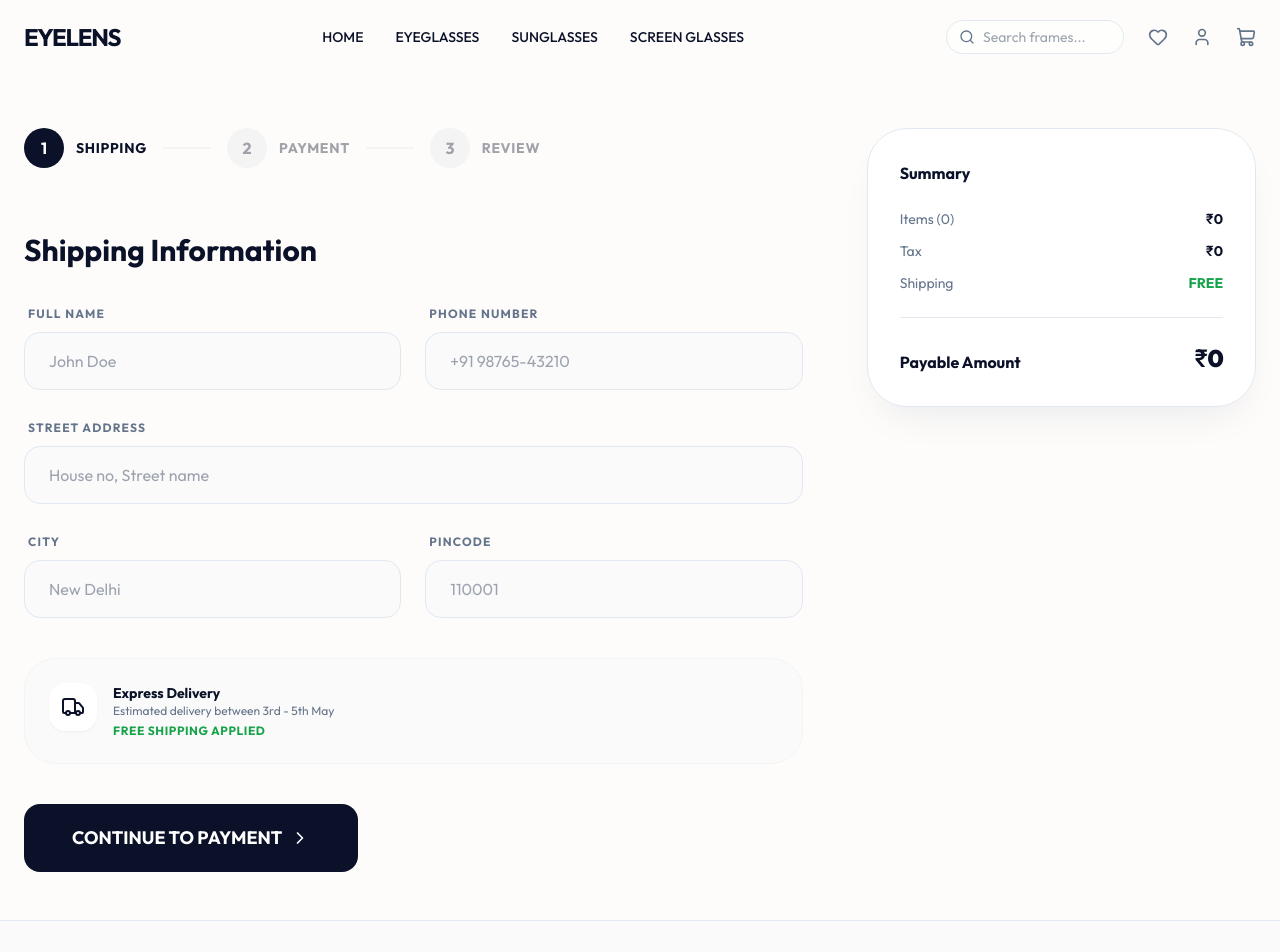
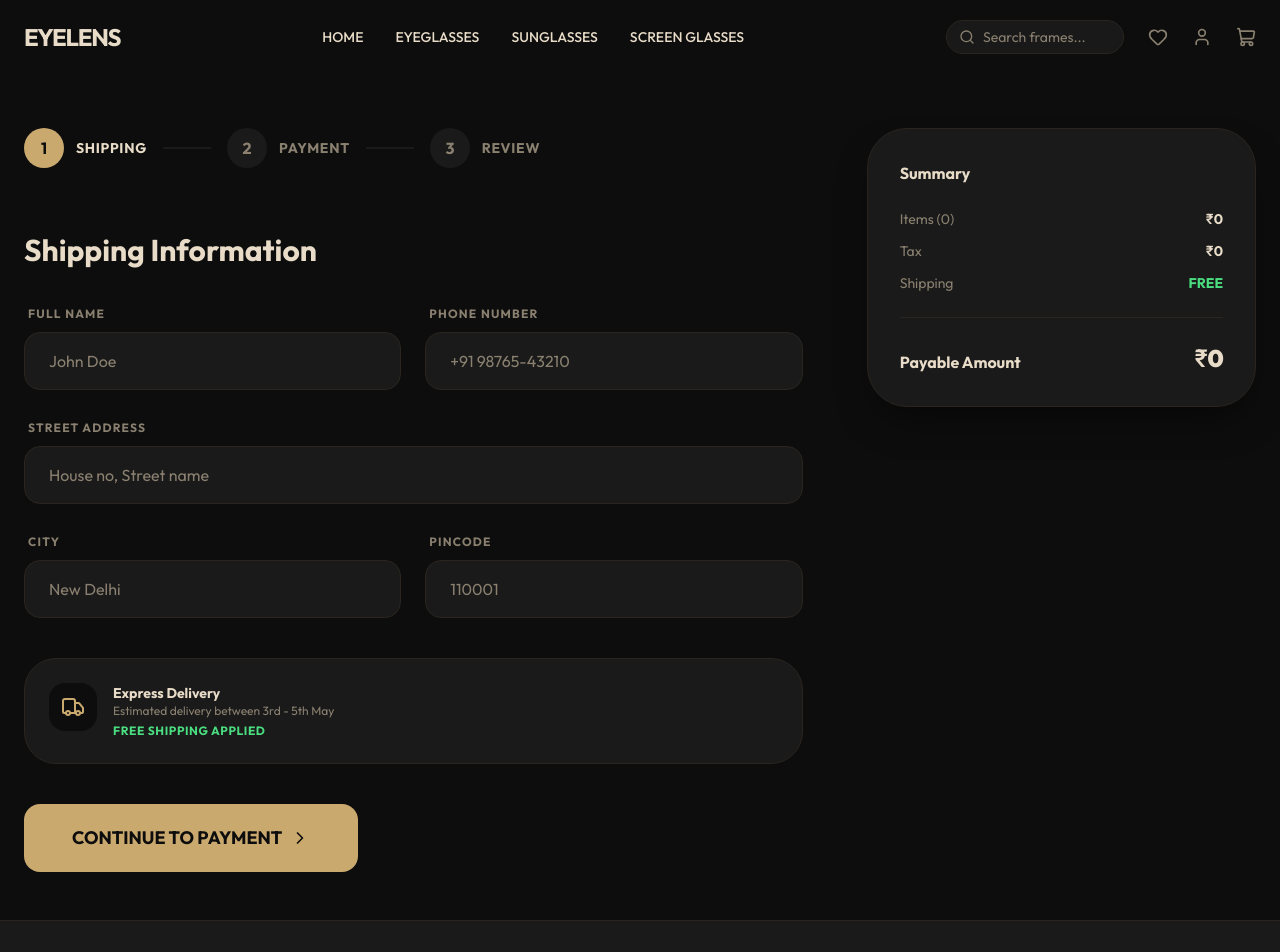
Before and after one commit to sagar-6435/eye-lens, a React (Vite) app: page /checkout in a window 1280 px wide. Shown: the top 952 px of the page. Built offline with nearby package versions, Linux system fonts and the light colour scheme; a web font is replaced by a local one.

Commit message:
hero change

```diff
--- a/index.html
+++ b/index.html
@@ -4,7 +4,7 @@
     <meta charset="UTF-8" />
     <link rel="icon" type="image/svg+xml" href="/favicon.svg" />
     <meta name="viewport" content="width=device-width, initial-scale=1.0" />
-    <title>Eyelens | Premium Eyewear</title>
+    <title>EYE LENS VISION CARE</title>
   </head>
   <body>
     <div id="root"></div>
--- a/src/components/Navbar.tsx
+++ b/src/components/Navbar.tsx
@@ -25,7 +25,7 @@ const Navbar: React.FC = () => {
   return (
     <nav
       className={`fixed top-0 left-0 right-0 z-50 transition-all duration-300 ${
-        isScrolled ? 'bg-white/80 backdrop-blur-md shadow-sm py-3' : 'bg-transparent py-5'
+        isScrolled ? 'bg-secondary/90 backdrop-blur-md shadow-premium py-3 border-b border-border' : 'bg-transparent py-5'
       }`}
     >
       <div className="container mx-auto px-4 md:px-6 flex items-center justify-between">
@@ -52,12 +52,12 @@ const Navbar: React.FC = () => {
         </div>
 
         <div className="flex items-center space-x-4 md:space-x-6">
-          <div className="hidden sm:flex items-center border border-border rounded-full px-3 py-1.5 bg-white/50 focus-within:bg-white focus-within:border-primary transition-all">
+          <div className="hidden sm:flex items-center border border-border rounded-full px-3 py-1.5 bg-white/5 focus-within:bg-white/10 focus-within:border-accent transition-all">
             <Search size={16} className="text-muted-foreground mr-2" />
             <input
               type="text"
               placeholder="Search frames..."
-              className="bg-transparent border-none outline-none text-sm w-32 focus:w-48 transition-all"
+              className="bg-transparent border-none outline-none text-sm w-32 focus:w-48 transition-all text-primary placeholder:text-muted-foreground"
             />
           </div>
 
@@ -94,7 +94,7 @@ const Navbar: React.FC = () => {
             initial={{ opacity: 0, height: 0 }}
             animate={{ opacity: 1, height: 'auto' }}
             exit={{ opacity: 0, height: 0 }}
-            className="md:hidden bg-white border-t border-border overflow-hidden"
+            className="md:hidden bg-secondary border-t border-border overflow-hidden"
           >
             <div className="flex flex-col p-4 space-y-4">
               <Link
--- a/src/index.css
+++ b/src/index.css
@@ -16,27 +16,27 @@
   }
 
   .btn-primary {
-    @apply bg-primary text-white px-8 py-4 rounded-full font-bold transition-all duration-300 hover:shadow-premium hover:-translate-y-1 active:scale-95 disabled:opacity-50;
+    @apply bg-accent text-secondary px-8 py-4 rounded-full font-bold transition-all duration-300 hover:shadow-gold hover:-translate-y-1 active:scale-95 disabled:opacity-50;
   }
 
   .btn-accent {
-    @apply bg-accent text-white px-8 py-4 rounded-full font-bold transition-all duration-300 hover:bg-accent-hover hover:shadow-gold hover:-translate-y-1 active:scale-95;
+    @apply bg-accent text-secondary px-8 py-4 rounded-full font-bold transition-all duration-300 hover:bg-accent-hover hover:shadow-gold hover:-translate-y-1 active:scale-95;
   }
 
   .btn-outline {
-    @apply border-2 border-primary text-primary px-8 py-4 rounded-full font-bold transition-all duration-300 hover:bg-primary hover:text-white active:scale-95;
+    @apply border-2 border-accent text-accent px-8 py-4 rounded-full font-bold transition-all duration-300 hover:bg-accent hover:text-secondary active:scale-95;
   }
 
   .glass-card {
-    @apply bg-white/70 backdrop-blur-xl border border-white/40 shadow-[0_8px_30px_rgba(0,0,0,0.04)];
+    @apply bg-white/5 backdrop-blur-xl border border-white/10 shadow-[0_8px_30px_rgba(0,0,0,0.4)];
   }
 
   .no-scrollbar::-webkit-scrollbar {
     display: none;
   }
   .no-scrollbar {
-    -ms-overflow-style: none; /* IE and Edge */
-    scrollbar-width: none; /* Firefox */
+    -ms-overflow-style: none;
+    scrollbar-width: none;
   }
 }
 
--- a/src/pages/CheckoutPage.tsx
+++ b/src/pages/CheckoutPage.tsx
@@ -28,19 +28,19 @@ const CheckoutPage: React.FC = () => {
           animate={{ opacity: 1, scale: 1 }}
           className="max-w-md mx-auto"
         >
-          <div className="w-24 h-24 bg-green-50 text-green-600 rounded-full flex items-center justify-center mx-auto mb-8">
+          <div className="w-24 h-24 bg-green-900/30 text-green-400 rounded-full flex items-center justify-center mx-auto mb-8">
             <CheckCircle2 size={56} />
           </div>
           <h1 className="text-4xl font-bold tracking-tight mb-4">Order Placed!</h1>
           <p className="text-muted-foreground mb-12">Your vision is on its way. We've sent the order details and tracking link to your email.</p>
-          <div className="bg-zinc-50 p-6 rounded-3xl mb-12 inline-block text-left w-full">
+          <div className="bg-muted p-6 rounded-3xl mb-12 inline-block text-left w-full">
              <div className="flex justify-between items-center mb-4">
                <span className="text-sm text-muted-foreground">Order ID:</span>
                <span className="font-bold">#EYE-90210-2026</span>
              </div>
              <div className="flex justify-between items-center">
                <span className="text-sm text-muted-foreground">Status:</span>
-               <span className="bg-green-100 text-green-700 px-3 py-1 rounded-full text-xs font-bold uppercase">Processing</span>
+               <span className="bg-green-900/30 text-green-400 px-3 py-1 rounded-full text-xs font-bold uppercase">Processing</span>
              </div>
           </div>
           <Link to="/shop" className="btn-primary">CONTINUE SHOPPING</Link>
@@ -63,12 +63,12 @@ const CheckoutPage: React.FC = () => {
              ].map((s) => (
                <React.Fragment key={s.n}>
                  <div className="flex items-center gap-3 shrink-0">
-                    <div className={`w-10 h-10 rounded-full flex items-center justify-center font-bold transition-all ${step >= s.n ? 'bg-primary text-white' : 'bg-zinc-100 text-zinc-400'}`}>
+                    <div className={`w-10 h-10 rounded-full flex items-center justify-center font-bold transition-all ${step >= s.n ? 'bg-accent text-secondary' : 'bg-muted text-muted-foreground'}`}>
                       {s.n}
                     </div>
-                    <span className={`text-sm font-bold uppercase tracking-wider ${step >= s.n ? 'text-primary' : 'text-zinc-400'}`}>{s.label}</span>
+                    <span className={`text-sm font-bold uppercase tracking-wider ${step >= s.n ? 'text-primary' : 'text-muted-foreground'}`}>{s.label}</span>
                  </div>
-                 {s.n < 3 && <div className={`w-12 h-[2px] shrink-0 ${step > s.n ? 'bg-primary' : 'bg-zinc-100'}`} />}
+                 {s.n < 3 && <div className={`w-12 h-[2px] shrink-0 ${step > s.n ? 'bg-accent' : 'bg-muted'}`} />}
                </React.Fragment>
              ))}
           </div>
@@ -87,36 +87,36 @@ const CheckoutPage: React.FC = () => {
                    <div className="grid grid-cols-1 md:grid-cols-2 gap-6">
                       <div className="space-y-2">
                         <label className="text-xs font-bold uppercase tracking-widest text-muted-foreground ml-1">Full Name</label>
-                        <input type="text" placeholder="John Doe" className="w-full px-6 py-4 bg-zinc-50 border border-border rounded-2xl outline-none focus:border-primary transition-all" />
+                        <input type="text" placeholder="John Doe" className="w-full px-6 py-4 bg-muted border border-border rounded-2xl outline-none focus:border-accent transition-all text-primary placeholder:text-muted-foreground" />
                       </div>
                       <div className="space-y-2">
                         <label className="text-xs font-bold uppercase tracking-widest text-muted-foreground ml-1">Phone Number</label>
-                        <input type="tel" placeholder="+91 98765-43210" className="w-full px-6 py-4 bg-zinc-50 border border-border rounded-2xl outline-none focus:border-primary transition-all" />
+                        <input type="tel" placeholder="+91 98765-43210" className="w-full px-6 py-4 bg-muted border border-border rounded-2xl outline-none focus:border-accent transition-all text-primary placeholder:text-muted-foreground" />
                       </div>
                       <div className="md:col-span-2 space-y-2">
                         <label className="text-xs font-bold uppercase tracking-widest text-muted-foreground ml-1">Street Address</label>
-                        <input type="text" placeholder="House no, Street name" className="w-full px-6 py-4 bg-zinc-50 border border-border rounded-2xl outline-none focus:border-primary transition-all" />
+                        <input type="text" placeholder="House no, Street name" className="w-full px-6 py-4 bg-muted border border-border rounded-2xl outline-none focus:border-accent transition-all text-primary placeholder:text-muted-foreground" />
                       </div>
                       <div className="space-y-2">
                         <label className="text-xs font-bold uppercase tracking-widest text-muted-foreground ml-1">City</label>
-                        <input type="text" placeholder="New Delhi" className="w-full px-6 py-4 bg-zinc-50 border border-border rounded-2xl outline-none focus:border-primary transition-all" />
+                        <input type="text" placeholder="New Delhi" className="w-full px-6 py-4 bg-muted border border-border rounded-2xl outline-none focus:border-accent transition-all text-primary placeholder:text-muted-foreground" />
                       </div>
                       <div className="space-y-2">
                         <label className="text-xs font-bold uppercase tracking-widest text-muted-foreground ml-1">Pincode</label>
-                        <input type="text" placeholder="110001" className="w-full px-6 py-4 bg-zinc-50 border border-border rounded-2xl outline-none focus:border-primary transition-all" />
+                        <input type="text" placeholder="110001" className="w-full px-6 py-4 bg-muted border border-border rounded-2xl outline-none focus:border-accent transition-all text-primary placeholder:text-muted-foreground" />
                       </div>
                    </div>
                 </div>
 
-                <div className="p-6 bg-zinc-50 rounded-[2rem] border border-zinc-100">
+                <div className="p-6 bg-muted rounded-[2rem] border border-border">
                    <div className="flex gap-4">
-                      <div className="w-12 h-12 bg-white rounded-2xl flex items-center justify-center text-primary shadow-sm">
+                      <div className="w-12 h-12 bg-secondary rounded-2xl flex items-center justify-center text-accent">
                         <Truck size={24} />
                       </div>
                       <div>
                         <p className="font-bold text-sm">Express Delivery</p>
                         <p className="text-xs text-muted-foreground">Estimated delivery between 3rd - 5th May</p>
-                        <p className="text-xs font-bold text-green-600 mt-1 uppercase tracking-wider">Free Shipping Applied</p>
+                        <p className="text-xs font-bold text-green-400 mt-1 uppercase tracking-wider">Free Shipping Applied</p>
                       </div>
                    </div>
                 </div>
@@ -146,17 +146,17 @@ const CheckoutPage: React.FC = () => {
                         <button
                           key={method.id}
                           onClick={() => setPaymentMethod(method.id)}
-                          className={`p-6 rounded-3xl text-left border-3 transition-all flex items-center gap-6 ${paymentMethod === method.id ? 'border-primary bg-primary/5' : 'border-zinc-100 hover:border-zinc-200 bg-white'}`}
+                          className={`p-6 rounded-3xl text-left border-2 transition-all flex items-center gap-6 ${paymentMethod === method.id ? 'border-accent bg-accent/10' : 'border-border hover:border-border/70 bg-muted'}`}
                         >
-                           <div className={`w-14 h-14 rounded-2xl flex items-center justify-center ${paymentMethod === method.id ? 'bg-primary text-white' : 'bg-zinc-50 text-zinc-400'}`}>
+                           <div className={`w-14 h-14 rounded-2xl flex items-center justify-center ${paymentMethod === method.id ? 'bg-accent text-secondary' : 'bg-secondary text-muted-foreground'}`}>
                               {method.icon}
                            </div>
                            <div className="flex-grow">
                              <p className="font-bold text-lg">{method.name}</p>
                              <p className="text-xs text-muted-foreground">{method.desc}</p>
                            </div>
-                           <div className={`w-6 h-6 rounded-full border-2 flex items-center justify-center ${paymentMethod === method.id ? 'border-primary bg-white' : 'border-zinc-200'}`}>
-                              {paymentMethod === method.id && <div className="w-3 h-3 bg-primary rounded-full" />}
+                           <div className={`w-6 h-6 rounded-full border-2 flex items-center justify-center ${paymentMethod === method.id ? 'border-accent bg-secondary' : 'border-border'}`}>
+                              {paymentMethod === method.id && <div className="w-3 h-3 bg-accent rounded-full" />}
                            </div>
                         </button>
                       ))}
@@ -164,18 +164,18 @@ const CheckoutPage: React.FC = () => {
                 </div>
 
                 {paymentMethod === 'card' && (
-                  <div className="grid grid-cols-1 md:grid-cols-2 gap-6 p-8 border border-border rounded-[2.5rem] bg-zinc-50">
+                  <div className="grid grid-cols-1 md:grid-cols-2 gap-6 p-8 border border-border rounded-[2.5rem] bg-muted">
                     <div className="md:col-span-2 space-y-2">
                        <label className="text-[10px] font-bold uppercase tracking-widest text-muted-foreground ml-1">Card Number</label>
-                       <input type="text" placeholder="0000 0000 0000 0000" className="w-full px-5 py-3 border border-border rounded-xl outline-none focus:border-primary bg-white" />
+                       <input type="text" placeholder="0000 0000 0000 0000" className="w-full px-5 py-3 border border-border rounded-xl outline-none focus:border-accent bg-secondary text-primary placeholder:text-muted-foreground" />
                     </div>
                     <div className="space-y-2">
                        <label className="text-[10px] font-bold uppercase tracking-widest text-muted-foreground ml-1">Expiry Date</label>
-                       <input type="text" placeholder="MM/YY" className="w-full px-5 py-3 border border-border rounded-xl outline-none focus:border-primary bg-white" />
+                       <input type="text" placeholder="MM/YY" className="w-full px-5 py-3 border border-border rounded-xl outline-none focus:border-accent bg-secondary text-primary placeholder:text-muted-foreground" />
                     </div>
                     <div className="space-y-2">
                        <label className="text-[10px] font-bold uppercase tracking-widest text-muted-foreground ml-1">CVV</label>
-                       <input type="password" placeholder="***" className="w-full px-5 py-3 border border-border rounded-xl outline-none focus:border-primary bg-white" />
+                       <input type="password" placeholder="***" className="w-full px-5 py-3 border border-border rounded-xl outline-none focus:border-accent bg-secondary text-primary placeholder:text-muted-foreground" />
                     </div>
                   </div>
                 )}
@@ -201,24 +201,24 @@ const CheckoutPage: React.FC = () => {
                    <h2 className="text-3xl font-bold">Review & Place Order</h2>
 
                    <div className="grid grid-cols-1 md:grid-cols-2 gap-8">
-                      <div className="p-6 bg-zinc-50 rounded-3xl space-y-4">
+                      <div className="p-6 bg-muted rounded-3xl space-y-4">
                          <div className="flex justify-between items-center">
                             <h4 className="font-bold text-xs uppercase tracking-widest text-muted-foreground">Shipping To</h4>
                             <button onClick={() => setStep(1)} className="text-[10px] font-bold text-accent">CHANGE</button>
                          </div>
                          <div className="flex gap-3">
-                            <MapPin size={18} className="text-zinc-400 shrink-0" />
+                            <MapPin size={18} className="text-muted-foreground shrink-0" />
                             <p className="text-sm font-medium">John Doe<br/>123 Vision Avenue, Eye Park<br/>New Delhi, 110001</p>
                          </div>
                       </div>
 
-                      <div className="p-6 bg-zinc-50 rounded-3xl space-y-4">
+                      <div className="p-6 bg-muted rounded-3xl space-y-4">
                          <div className="flex justify-between items-center">
                             <h4 className="font-bold text-xs uppercase tracking-widest text-muted-foreground">Paying Via</h4>
                             <button onClick={() => setStep(2)} className="text-[10px] font-bold text-accent">CHANGE</button>
                          </div>
                          <div className="flex gap-3">
-                            <CreditCard size={18} className="text-zinc-400 shrink-0" />
+                            <CreditCard size={18} className="text-muted-foreground shrink-0" />
                             <p className="text-sm font-medium uppercase">{paymentMethod}: **** 4242</p>
                          </div>
                       </div>
@@ -229,7 +229,7 @@ const CheckoutPage: React.FC = () => {
                       <div className="space-y-4 max-h-64 overflow-y-auto pr-4 no-scrollbar">
                          {items.map((item) => (
                            <div key={item.id} className="flex gap-4 items-center">
-                              <div className="w-16 h-16 bg-zinc-100 rounded-xl p-1">
+                              <div className="w-16 h-16 bg-secondary rounded-xl p-1">
                                 <img src={item.images[0]} alt={item.name} className="w-full h-full object-contain" />
                               </div>
                               <div className="flex-grow">
@@ -256,7 +256,7 @@ const CheckoutPage: React.FC = () => {
 
         {/* Right: Summary Stick (simplified) */}
         <div className="flex-1">
-          <div className="sticky top-32 bg-white p-8 rounded-[2.5rem] border border-border shadow-premium">
+          <div className="sticky top-32 bg-muted p-8 rounded-[2.5rem] border border-border shadow-premium">
              <h3 className="font-bold mb-6">Summary</h3>
              <div className="space-y-3 mb-6">
                 <div className="flex justify-between text-sm">
@@ -269,7 +269,7 @@ const CheckoutPage: React.FC = () => {
                 </div>
                 <div className="flex justify-between text-sm">
                   <span className="text-muted-foreground">Shipping</span>
-                  <span className="text-green-600 font-bold uppercase">Free</span>
+                  <span className="text-green-400 font-bold uppercase">Free</span>
                 </div>
              </div>
              <div className="pt-6 border-t border-border flex justify-between items-end">
--- a/tailwind.config.js
+++ b/tailwind.config.js
@@ -7,34 +7,35 @@ export default {
   theme: {
     extend: {
       colors: {
-        // Sophisticated Premium Palette
+        // Dark Cinematic Luxury Palette — matches video background
         primary: {
-          DEFAULT: '#0A1128', // Deep Night Navy
-          foreground: '#FFFFFF',
+          DEFAULT: '#E8DCC8', // Warm Ivory (main text on dark)
+          foreground: '#0D0D0D',
         },
         accent: {
-          DEFAULT: '#C5A059', // Muted Champagne Gold
-          hover: '#B68F46',
-          light: '#F4EBD0',
+          DEFAULT: '#C9A96E', // Rich Champagne Gold
+          hover: '#B8924F',
+          light: '#3A2E1E',  // Dark gold tint for subtle bg
         },
         secondary: {
-          DEFAULT: '#FDFCFB', // Pearl White
-          foreground: '#0A1128',
+          DEFAULT: '#0D0D0D', // Near Black (page background)
+          foreground: '#E8DCC8',
         },
         muted: {
-          DEFAULT: '#F0F2F5',
-          foreground: '#64748B',
+          DEFAULT: '#1A1A1A', // Dark card background
+          foreground: '#8A8070', // Warm muted text
         },
-        border: '#E2E8F0',
+        border: '#2A2520',   // Dark warm border
+        surface: '#161412',  // Slightly lighter than bg for cards
       },
       fontFamily: {
         sans: ['Outfit', 'Inter', 'sans-serif'],
         serif: ['Playfair Display', 'serif'],
       },
       boxShadow: {
-        'premium': '0 20px 40px -15px rgba(10, 17, 40, 0.08)',
-        'soft': '0 8px 30px rgba(0, 0, 0, 0.04)',
-        'gold': '0 10px 20px -5px rgba(197, 160, 89, 0.2)',
+        'premium': '0 20px 40px -15px rgba(0, 0, 0, 0.6)',
+        'soft': '0 8px 30px rgba(0, 0, 0, 0.3)',
+        'gold': '0 10px 20px -5px rgba(201, 169, 110, 0.25)',
       },
       borderRadius: {
         '3xl': '24px',
```
Also changed, not shown: src/components/Footer.tsx (+6 -6 lines), src/components/ProductCard.tsx (+8 -8 lines), src/pages/CartPage.tsx (+20 -21 lines), src/pages/HomePage.tsx (+19 -16 lines), src/pages/ProductDetailsPage.tsx (+18 -18 lines), src/pages/ShopPage.tsx (+17 -17 lines), 1 other file (tests, documents, lock files or other folders).
